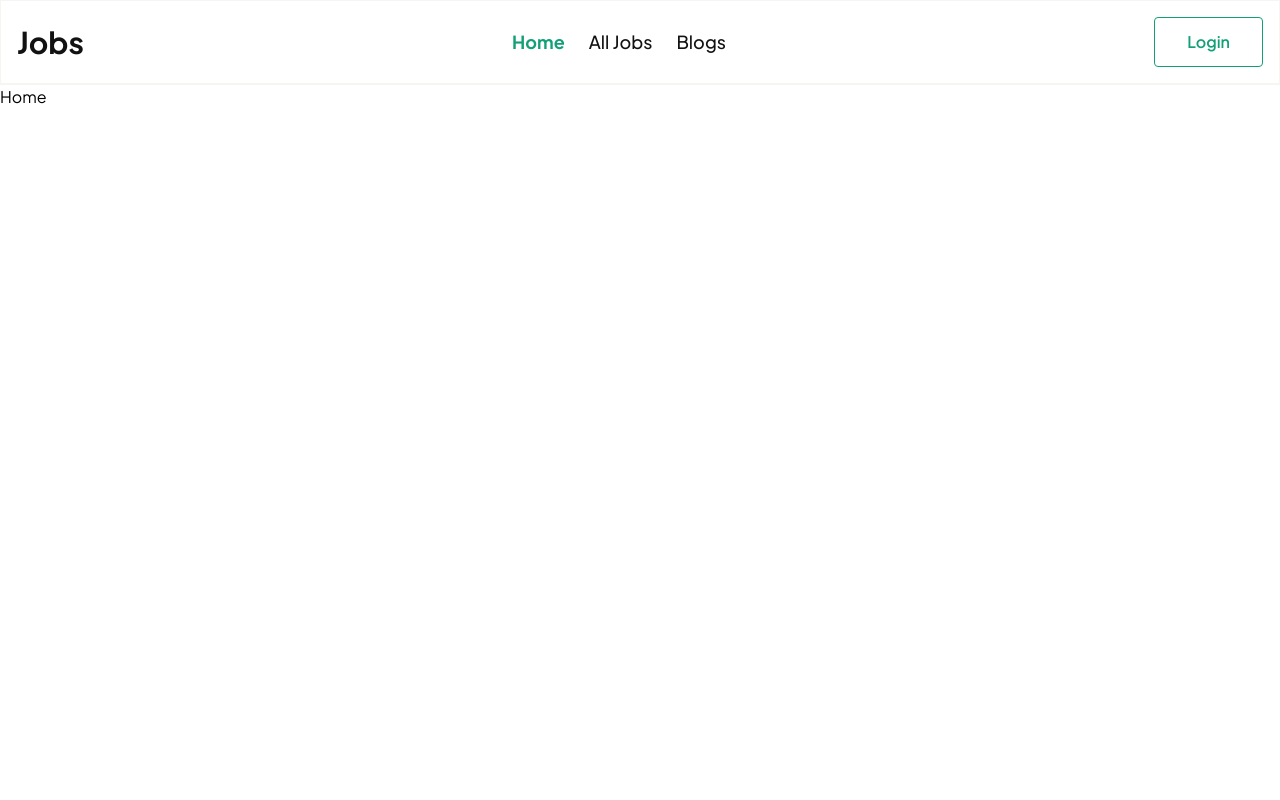
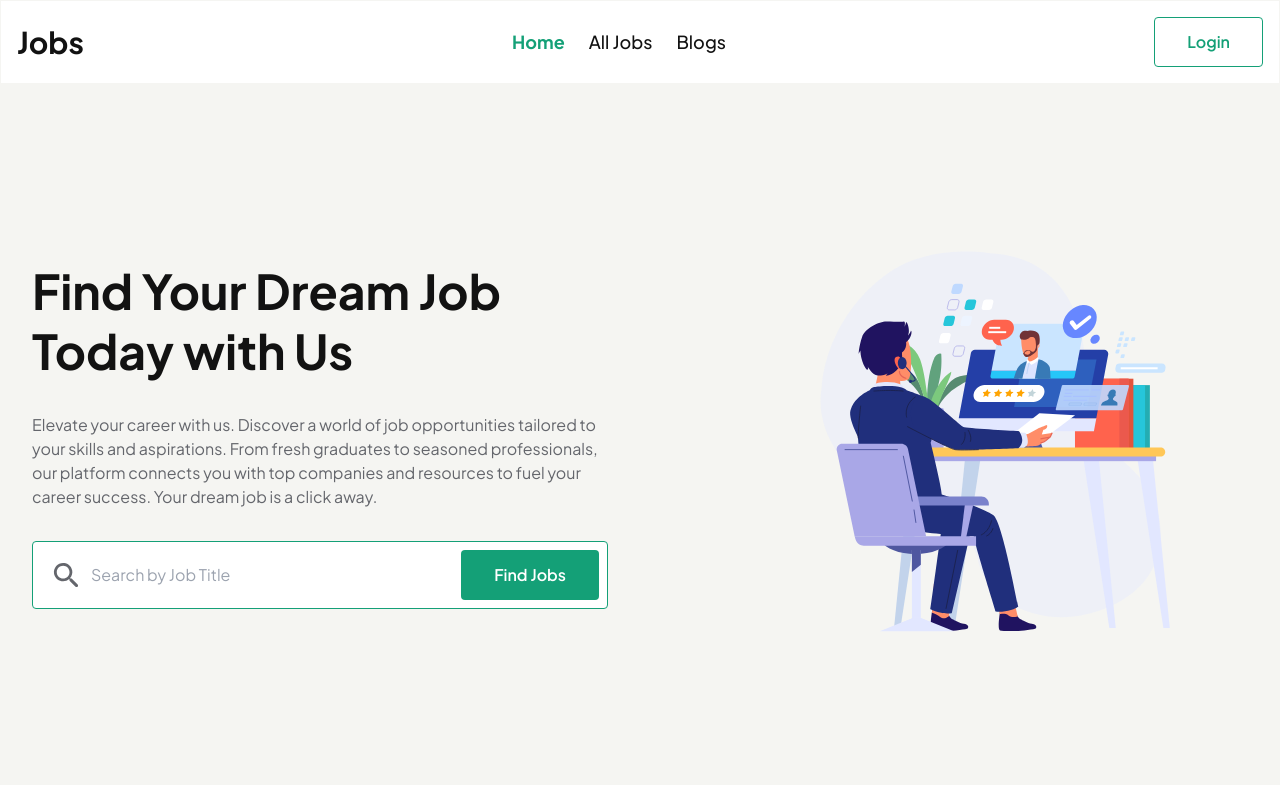
Before and after one commit to mehediy/job-board-frontend, a React (Vite) app: page / in a window 1280 px wide. Built offline with nearby package versions, Linux system fonts and the light colour scheme.

Commit message:
added banner section

```diff
--- /dev/null
+++ b/src/assets/icons/index.js
@@ -0,0 +1,3 @@
+import searchIcon from "./search.svg";
+
+export { searchIcon };
--- /dev/null
+++ b/src/assets/images/index.js
@@ -0,0 +1,3 @@
+import jobBackground1 from "./job.svg";
+
+export { jobBackground1 };
--- /dev/null
+++ b/src/pages/home/Header/Banner.jsx
@@ -0,0 +1,28 @@
+import { jobBackground1 } from "../../../assets/images";
+import SearchBox from "./SearchBox";
+const Banner = () => {
+  return (
+    <header className="bg-dark h-[700px] ">
+      <div className="container mx-auto h-full px-8 flex items-center justify-between">
+        <div className="max-w-xl space-y-6 md:space-y-8">
+          <h1 className="text-3xl sm:text-4xl md:text-5xl !leading-tight text-primary font-bold">
+            Find Your Dream Job Today with Us
+          </h1>
+          <p className="text-light">
+            Elevate your career with us. Discover a world of job opportunities
+            tailored to your skills and aspirations. From fresh graduates to
+            seasoned professionals, our platform connects you with top companies
+            and resources to fuel your career success. Your dream job is a click
+            away.
+          </p>
+          <SearchBox />
+        </div>
+        <div className="hidden lg:block w-[40%]">
+          <img className="w-full" src={jobBackground1} />
+        </div>
+      </div>
+    </header>
+  );
+};
+
+export default Banner;
--- /dev/null
+++ b/src/pages/home/Header/SearchBox.jsx
@@ -0,0 +1,20 @@
+import { searchIcon } from "../../../assets/icons";
+import Button from "../../../components/buttons/Button";
+
+const SearchBox = () => {
+  return (
+    <div className="bg-primary p-2 flex justify-between flex-col md:flex-row gap-2 rounded border border-brand-primary">
+      <div className="flex gap-2 p-2 flex-1">
+        <img src={searchIcon} />
+        <input
+          className="outline-none w-full"
+          type="text"
+          placeholder="Search by Job Title"
+        />
+      </div>
+      <Button label={"Find Jobs"} variant={"accent"} />
+    </div>
+  );
+};
+
+export default SearchBox;
--- a/src/pages/home/Home.jsx
+++ b/src/pages/home/Home.jsx
@@ -1,5 +1,11 @@
+import Banner from "./Header/Banner";
+
 const Home = () => {
-  return <div>Home</div>;
+  return (
+    <>
+      <Banner />
+    </>
+  );
 };
 
 export default Home;
```
Also changed, not shown: src/assets/icons/search.svg (added), src/assets/images/job.svg (added).
